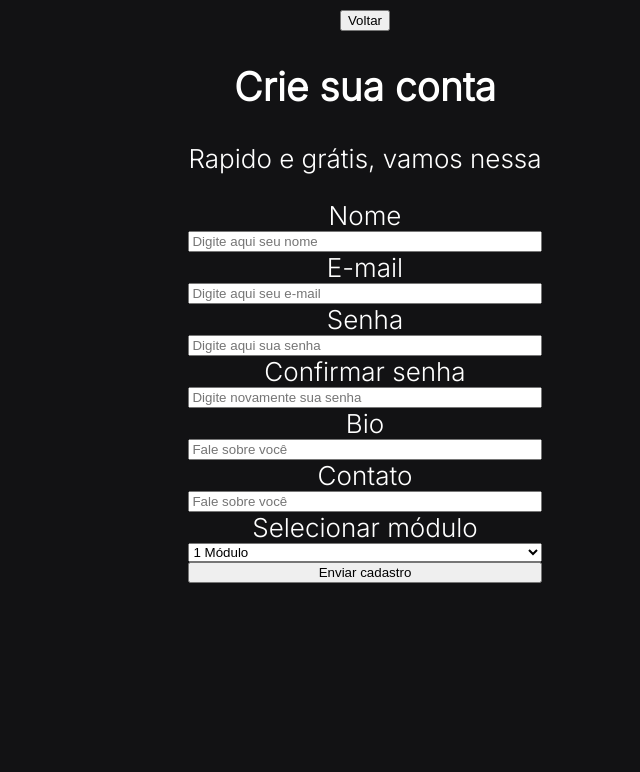
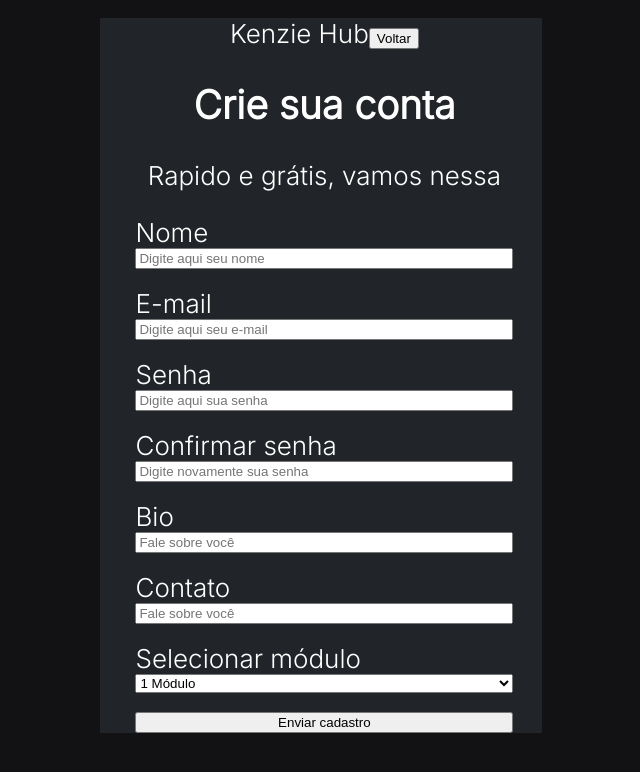
Before and after one commit to educcarnn/YouHUB, a React (Create React App) app: page /register in a window 1280 px wide. Shown: the top 772 px of the page, without its empty margins (275-915 px from the left). Built offline with nearby package versions, Linux system fonts and the light colour scheme.

Commit message:
Feature: Css style register

```diff
--- a/src/components/CardInfo/style.jsx
+++ b/src/components/CardInfo/style.jsx
@@ -4,7 +4,7 @@ export const LiCard = styled.li`
 @media (min-width: 375px) {
   display: flex;
     width: 73%;
-    gap: 20%;
+    gap: 10%;
     padding-right: 27%;
     flex-direction: row;
     align-items: center;
--- a/src/components/NewTechs/index.js
+++ b/src/components/NewTechs/index.js
@@ -15,7 +15,7 @@ function NewTechs({ open, setOpen, setCustomsElems }) {
   const {
     register,
     handleSubmit,
-    formState: { errors },
+    // formState: { errors },
   } = useForm({ resolver: yupResolver(schema) });
 
   const registerTech = (infos) => {
--- a/src/pages/Dashboard/index.js
+++ b/src/pages/Dashboard/index.js
@@ -1,25 +1,18 @@
-import { Redirect, useHistory, useParams } from "react-router-dom";
+import { useHistory } from "react-router-dom";
 import { ItemCart } from "../../components/CardInfo";
 import { useState } from "react";
-import { yupResolver } from "@hookform/resolvers/yup";
+
 import NewTechs from "../../components/NewTechs";
 import { Api } from "../../services/api";
-import { toast } from "react-toastify";
+
 import { Header, Message, AddTech, DivFather } from "./style";
 
 function Dashboard(user) {
   const [open, setOpen] = useState(false);
-  const [reoloading, setReoloading] = useState(false);
   const [customsElems, setCustomsElems] = useState();
   const [datesDash, setDatesDash] = useState(
     JSON.parse(localStorage.getItem("user"))
   );
-
-  if (reoloading) {
-    setTimeout(() => {
-      window.location.reload();
-    }, 2000);
-  }
 
   let history = useHistory();
 
--- a/src/pages/Login/index.js
+++ b/src/pages/Login/index.js
@@ -26,7 +26,7 @@ function Login() {
   const {
     register,
     handleSubmit,
-    formState: { errors },
+
   } = useForm({ resolver: yupResolver(schema) });
 
   const DatesApi = (base) => {
@@ -62,23 +62,24 @@ function Login() {
       <FormStyle onSubmit={handleSubmit(DatesApi)}>
         <Labels>
         <h2 className="text">Login</h2>
-        <label>E-mail</label>
+        <label className="styleLabels">E-mail</label>
         <input
           {...register("email")}
           placeholder="Digite aqui seu e-mail"
+          className="styleInputs"
         ></input>
-         {errors.email && <span role="alert" className="error">{errors.email.message}</span>}
+         {/* {errors.email && <span role="alert" className="error">{errors.email.message}</span>} */}
         </Labels>
         <Labels>
-         <label>Senha</label>
+         <label className="styleLabels">Senha</label>
         <input
           {...register("password")}
           placeholder="Digite aqui sua senha"
+          className="styleInputs"
         ></input>
-        {errors.password && <span role="alert" className="error">{errors.password.message}</span>}
+        {/* {errors.password && <span role="alert" className="error">{errors.password.message}</span>} */}
         </Labels>
         <button type="submit">Confirmar dados</button>
-
         <p className="msg">Ainda não possui uma conta?</p>
         <button onClick={handleClick} className="button">Cadastrar</button>
       </FormStyle>
--- a/src/pages/Login/style.jsx
+++ b/src/pages/Login/style.jsx
@@ -14,9 +14,19 @@ export const FormStyle = styled.form`
     margin-left: -32%;
     border-radius: 4px;
     padding-bottom: 10%;
-    .text{
-        text-align: center;
-        font-size: 100%;
+    .text {
+      text-align: center;
+      font-size: 100%;
+    }
+    .styleLabels{
+        font-size: 60%;
+    }
+    .styleInputs {
+      border: 2px solid gray;
+     border-radius: 2px;
+      padding-top: 3%;
+      padding-bottom: 3%;
+      padding-left: 3%;
     }
     .error {
       max-width: 100%;
@@ -25,11 +35,12 @@ export const FormStyle = styled.form`
       margin-bottom: 2%;
       color: red;
     }
-    .msg{
-        font-size: 50%;
+    .msg {
+      font-size: 50%;
+      padding-top: 5%;
     }
-    .button{
-        margin-top: 5%;
+    .button {
+      margin-top: 5%;
     }
   }
 `;
@@ -40,6 +51,6 @@ export const Labels = styled.div`
     flex-direction: column;
     text-align: justify;
     margin-bottom: 5%;
-    max-width: 55%;
+    max-width: 100%;
   }
 `;
--- a/src/pages/Register/index.js
+++ b/src/pages/Register/index.js
@@ -6,6 +6,7 @@ import { FormRegister } from "./style";
 import { Api } from "../../services/api";
 import { toast } from "react-toastify";
 import { useState } from "react";
+import { Labels } from "../Login/style";
 
 function Register() {
     const [login, setLogin] = useState(false)
@@ -18,8 +19,8 @@ function Register() {
 
   let schema = yup.object().shape({
     name: yup.string().required('Digite um nome válido para continuar'),
-     email: yup.string().email().required('Digite um nome válido para continuar'),
-    password: yup.string().required().min(6, 'Senha precisa ser de 6 dígitos'),
+    email: yup.string().email('Digite e-mail válido para continuar').required('Digite um e-mail válido para continuar'),
+    password: yup.string().required('Digite uma senha válida para continuar').min(6, 'Senha precisa ser de 6 dígitos'),
     confirmPassword: yup
      .string()
     .oneOf([yup.ref("password")], "Senhas não coincidem"),
@@ -68,38 +69,68 @@ function Register() {
 
   return (
     <div>
-        <button onClick={handleClick}>Voltar</button>
-      <h2>Crie sua conta</h2>
-      <p>Rapido e grátis, vamos nessa</p>
       <FormRegister onSubmit={handleSubmit(sendates)}>
+
+          <div>
+            <span>Kenzie Hub</span>
+            <button onClick={handleClick}>Voltar</button>
+          </div>
+    <div>
+        <h2>Crie sua conta</h2>
+              <p>Rapido e grátis, vamos nessa</p>
+    </div>
+        <Labels>
         <label>Nome</label>
         <input placeholder="Digite aqui seu nome" {...register("name")}></input>
+        {errors.name && <span role="alert" className="error">{errors.name.message}</span>}
+        </Labels>
+        <Labels>
         <label>E-mail</label>
         <input
           placeholder="Digite aqui seu e-mail"
           {...register("email")}
         ></input>
+          {errors.email && <span role="alert" className="error">{errors.email.message}</span>}
+        </Labels>
+        <Labels>
         <label>Senha</label>
         <input
           placeholder="Digite aqui sua senha"
           {...register("password")}
+          type="password"
         ></input>
+        {errors.password && <span role="alert" className="error">{errors.password.message}</span>}
+        </Labels>
+        <Labels>
         <label>Confirmar senha</label>
         <input
           placeholder="Digite novamente sua senha"
           {...register("confirmPassword")}
+          type="password"
         ></input>
+        {errors.confirmPassword && <span role="alert" className="error">{errors.confirmPassword.message}</span>}
+        </Labels>
+        <Labels>
         <label>Bio</label>
         <input placeholder="Fale sobre você" {...register('bio')}></input>
+        {errors.bio && <span role="alert" className="error">{errors.bio.message}</span>}
+        </Labels>
+        <Labels>
         <label>Contato</label>
         <input placeholder="Fale sobre você" {...register('contact')}></input>
+        {errors.contact && <span role="alert" className="error">{errors.contact.message}</span>}
+        </Labels>
+        <Labels>
         <label>Selecionar módulo</label>
         <select defaultValue={"1 Módulo"}{...register("course_module")}>
           <option value="1 Módulo">1 Módulo</option>
           <option value="2 Módulo">2 Módulo</option>
           <option value="3 Módulo">3 Módulo</option>
         </select>
+        {errors.course_module && <span role="alert" className="error">{errors.course_module.message}</span>}
+        </Labels>
         <button type="submit">Enviar cadastro</button>
+
       </FormRegister>
     </div>
   );
--- a/src/pages/Register/style.jsx
+++ b/src/pages/Register/style.jsx
@@ -2,5 +2,27 @@ import styled from "styled-components";
 
 export const FormRegister = styled.form`
     display: flex;
+    background-color: #212529;
     flex-direction: column;
+    max-width: 150%;
+    max-height: 500%;
+    padding-left: 10%;
+    padding-right: 8%;
+    margin-left: -25%;
+    margin-top: 5%;
+    .error {
+      max-width: 100%;
+      font-size: 75%;
+      margin-top: 2%;
+      margin-bottom: 2%;
+      color: red;
+    }
+    .msg{
+        font-size: 50%;
+        padding-top: 5%;
+    }
+    .button{
+        margin-top: 5%;
+    }
+
 `
```
